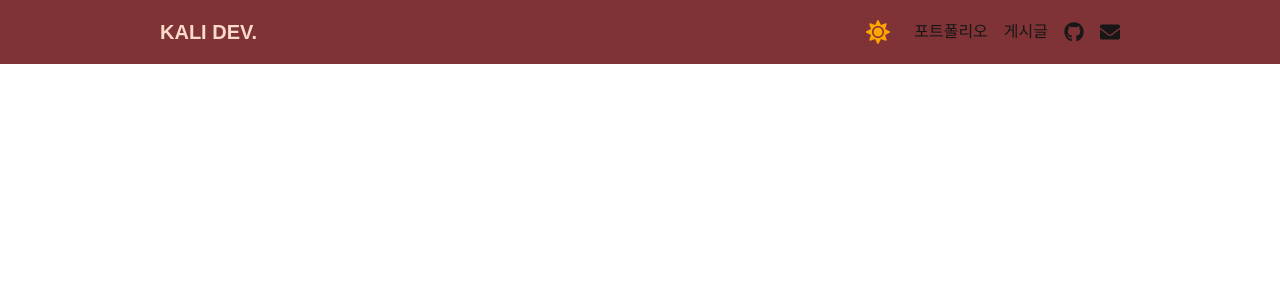
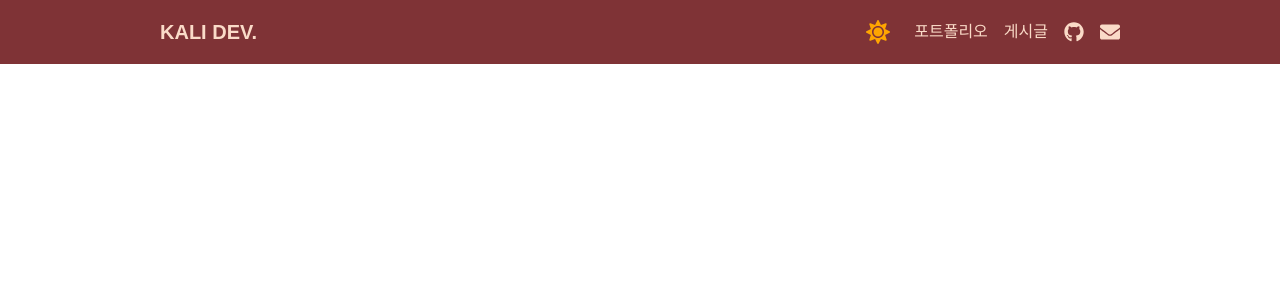
Before and after one commit to Hyun-EG/noah, a Next.js app: page / in a window 1280 px wide. Shown: the top 300 px of the page. Built offline with nearby package versions, Linux system fonts and the light colour scheme; a web font is replaced by a local one.

Commit message:
Feat: 리액트 아이콘 추가 및 서브네브바 상태에 따라 반영, Style: 글꼴 색상 수정

```diff
--- a/app/(components)/nav/_components/NavItems.tsx
+++ b/app/(components)/nav/_components/NavItems.tsx
@@ -1,12 +1,14 @@
 "use client";
 
 import Link from "next/link";
-import React from "react";
-import { FaGithub, FaEnvelope, FaBars } from "react-icons/fa";
+import React, { useState } from "react";
+import { FaGithub, FaEnvelope, FaBars, FaTimes } from "react-icons/fa";
 import { navItemList } from "./navItemList";
 import { usePathname } from "next/navigation";
+import MobileSubnav from "./MobileSubnav";
 
 const NavItems = () => {
+  const [subnav, setSubnav] = useState(false);
   const path = usePathname();
   return (
     <>
@@ -14,7 +16,7 @@ const NavItems = () => {
         {navItemList.map((item) => (
           <Link key={item.label} href={item.href}>
             <li
-              className={`hover:animate-navItemHoverEffect ${
+              className={`text-secondary hover:animate-navItemHoverEffect ${
                 path === item.href ? "text-tertiary underline" : ""
               }`}
             >
@@ -28,22 +30,39 @@ const NavItems = () => {
           target="_blank"
         >
           <li>
-            <FaGithub size={20} />
+            <FaGithub fill="#FADBC8" size={20} />
           </li>
         </Link>
         <Link href={`mailto:${process.env.NEXT_PUBLIC_EMAIL}`}>
           <li>
-            <FaEnvelope size={20} />
+            <FaEnvelope fill="#FADBC8" size={20} />
           </li>
         </Link>
       </ul>
       <ul className="items-center gap-4 mobile:flex laptop:hidden desktop:hidden">
         <Link href="/">
-          <li>
-            <FaBars size={20} />
+          <li className="transition-all duration-500 ease-in-out transform hover:scale-110">
+            {subnav ? (
+              <FaTimes
+                fill="#FADBC8"
+                size={24}
+                onClick={() => {
+                  setSubnav(false);
+                }}
+              />
+            ) : (
+              <FaBars
+                fill="#FADBC8"
+                size={24}
+                onClick={() => {
+                  setSubnav(true);
+                }}
+              />
+            )}
           </li>
         </Link>
       </ul>
+      {subnav && <MobileSubnav />}
     </>
   );
 };
```
